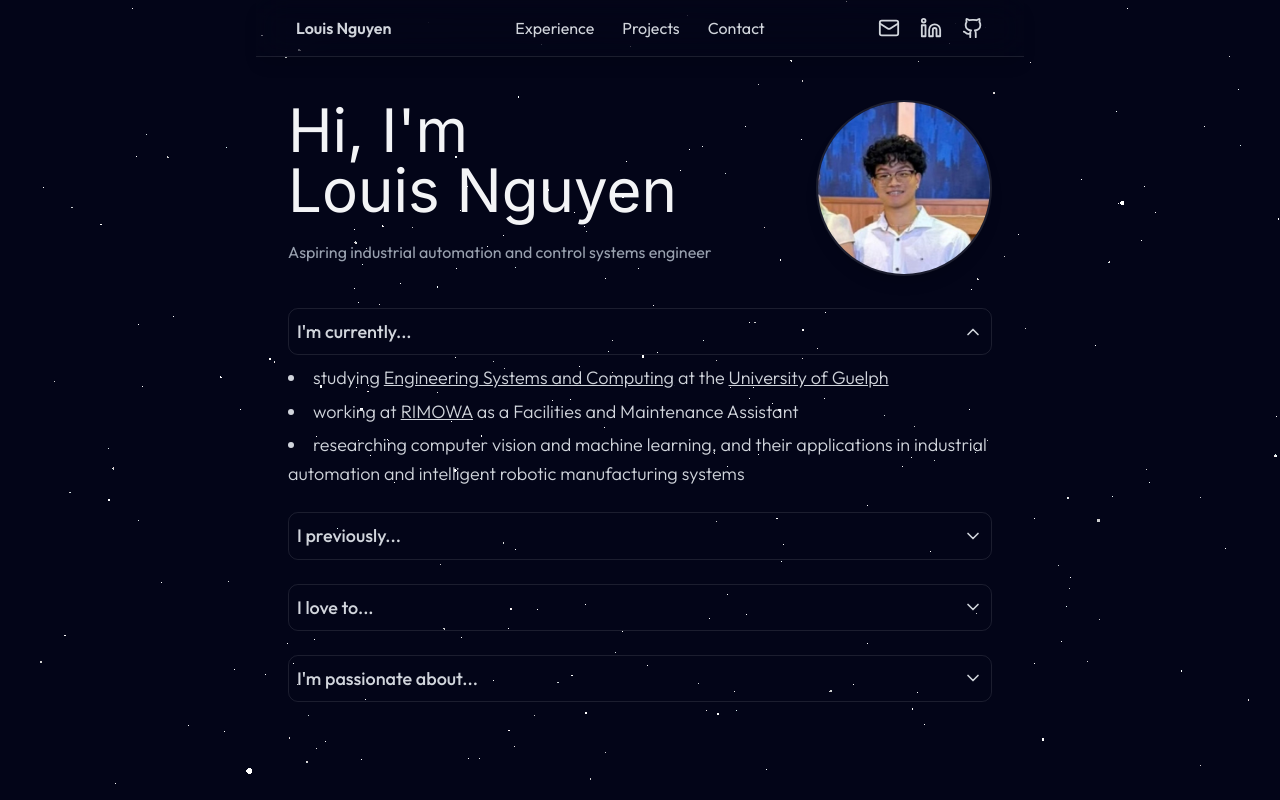
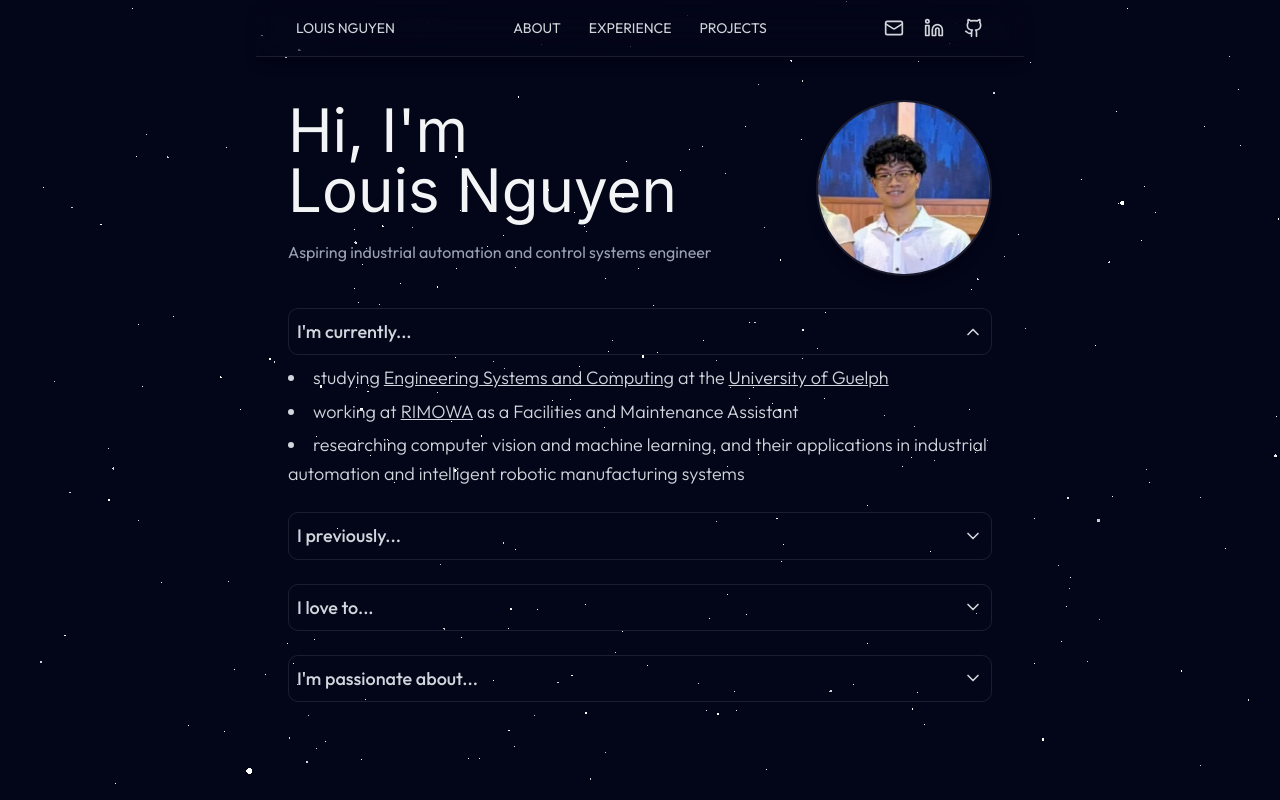
Before and after one commit to louisnguyenn/Louis-Personal-Portfolio, a React (Vite) app: page / in a window 1280 px wide. Shown: the top 800 px of the page. Built offline with nearby package versions, Linux system fonts and the light colour scheme.

Commit message:
style navbar text

```diff
--- a/src/components/Navbar.jsx
+++ b/src/components/Navbar.jsx
@@ -28,9 +28,9 @@ export const Navbar = ({ menuOpen, setMenuOpen }) => {
             >
               <a
                 href="#home"
-                className="text-gray-300 hover:text-white hover:scale-103 transition-all duration-300 font-semibold"
+                className="text-gray-300 hover:text-white hover:scale-103 transition-all duration-300 text-sm"
               >
-                Louis Nguyen
+                LOUIS NGUYEN
               </a>
             </FadeContent>
 
@@ -43,25 +43,31 @@ export const Navbar = ({ menuOpen, setMenuOpen }) => {
               className="hidden md:flex items-center gap-7 absolute left-1/2 -translate-x-1/2"
             >
               <a
+                href="#about"
+                className="text-gray-300 hover:text-white hover:scale-106 transition-all duration-300 text-sm"
+              >
+                ABOUT
+              </a>
+              <a
                 href="#experience"
-                className="text-gray-300 hover:text-white hover:scale-106 transition-all duration-300"
+                className="text-gray-300 hover:text-white hover:scale-106 transition-all duration-300 text-sm"
               >
-                Experience
+                EXPERIENCE
               </a>
 
               <a
                 href="#projects"
-                className="text-gray-300 hover:text-white hover:scale-106 transition-all duration-300"
+                className="text-gray-300 hover:text-white hover:scale-106 transition-all duration-300 text-sm"
               >
-                Projects
+                PROJECTS
               </a>
 
-              <a
+              {/* <a
                 href="#contact"
                 className="text-gray-300 hover:text-white hover:scale-106 transition-all duration-300"
               >
                 Contact
-              </a>
+              </a> */}
             </FadeContent>
 
             {/* Social icons */}
@@ -69,17 +75,17 @@ export const Navbar = ({ menuOpen, setMenuOpen }) => {
               {[
                 {
                   href: 'mailto:lnguye25@uoguelph.ca',
-                  icon: <Mail size={22} />,
+                  icon: <Mail size={20} />,
                   label: 'Email',
                 },
                 {
                   href: 'https://www.linkedin.com/in/louisnguyenn/',
-                  icon: <Linkedin size={22} />,
+                  icon: <Linkedin size={20} />,
                   label: 'LinkedIn',
                 },
                 {
                   href: 'https://github.com/louisnguyenn',
-                  icon: <Github size={22} />,
+                  icon: <Github size={20} />,
                   label: 'GitHub',
                 },
               ].map(({ href, icon, label }) => (
```
